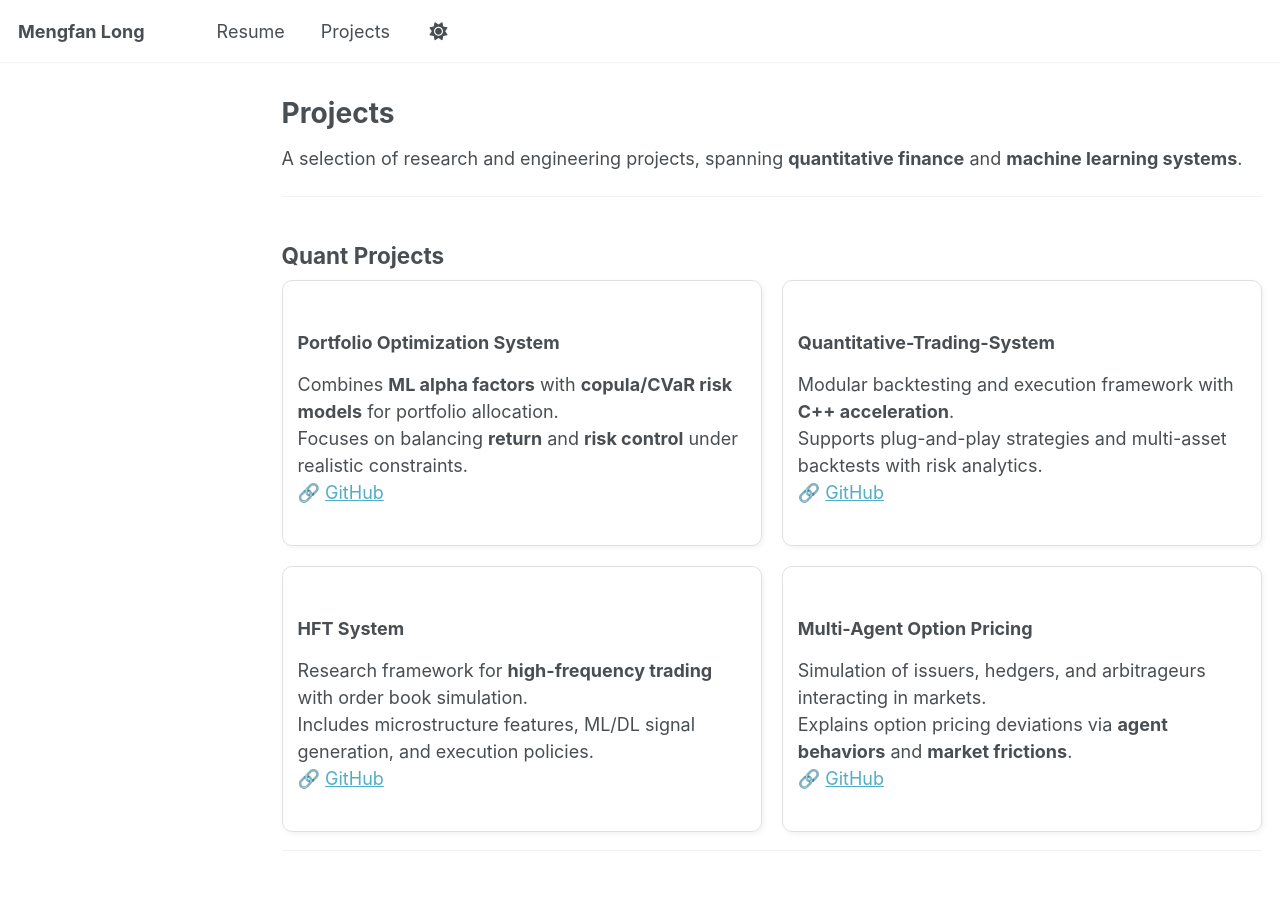
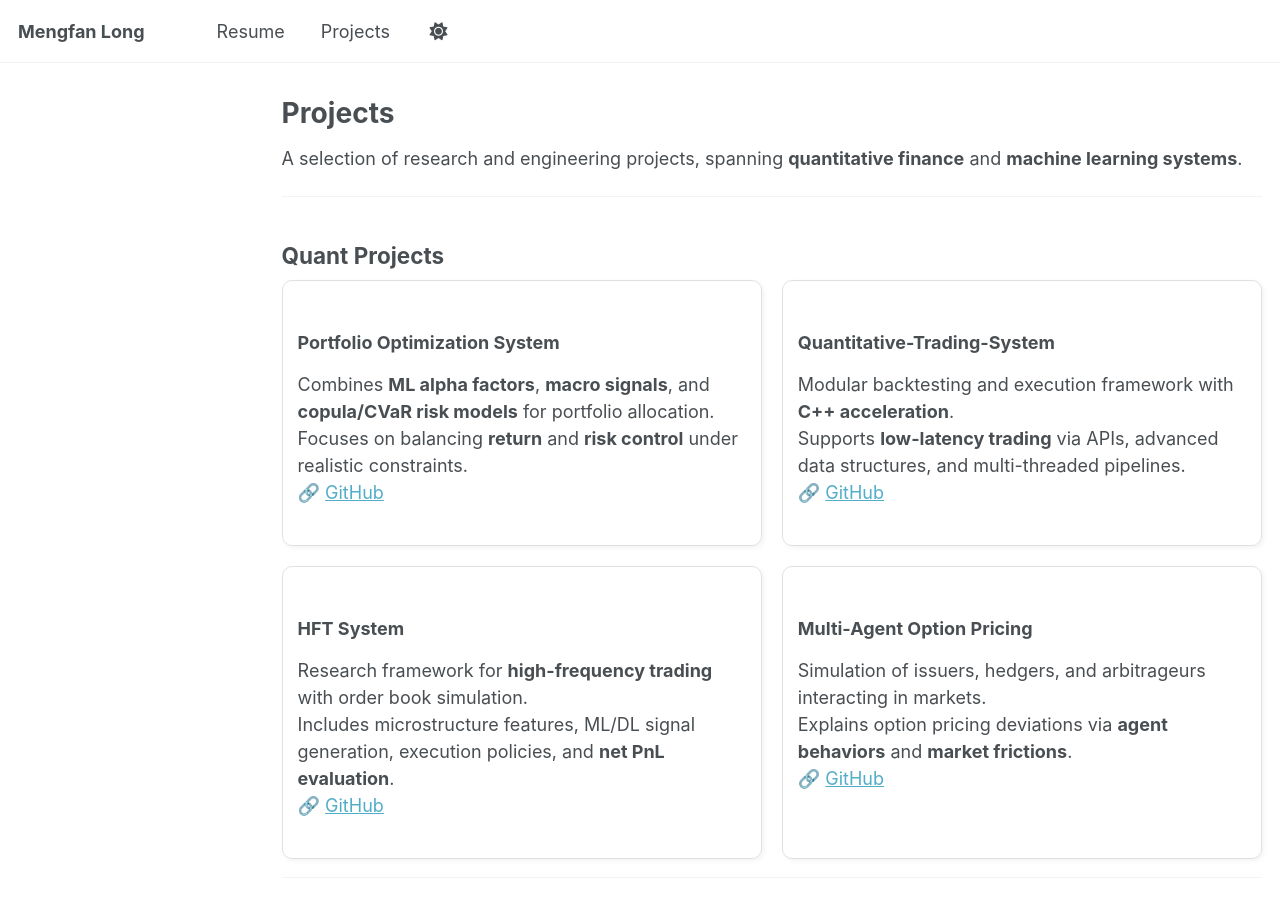
Before and after one commit to kevinlmf/kevinlmf.github.io, a Jekyll site: the page built from _pages/projects.md, in a window 1280 px wide and 900 px high. Built offline with Jekyll 4.4.1, drawn with Linux system fonts in a browser that asks for light colours; a script that is not in the unit is left out.

Commit message:
Update projects.md

```diff
--- a/_pages/projects.md
+++ b/_pages/projects.md
@@ -16,7 +16,7 @@ A selection of research and engineering projects, spanning **quantitative financ
   <div style="flex:1; min-width:320px; border:1px solid #e0e0e0; border-radius:10px; padding:15px; box-shadow:2px 2px 5px rgba(0,0,0,0.05);">
     <h3>Portfolio Optimization System</h3>
     <p>
-      Combines <b>ML alpha factors</b> with <b>copula/CVaR risk models</b> for portfolio allocation.<br>
+      Combines <b>ML alpha factors</b>, <b>macro signals</b>, and <b>copula/CVaR risk models</b> for portfolio allocation.<br>
       Focuses on balancing <b>return</b> and <b>risk control</b> under realistic constraints.<br>
       🔗 <a href="https://github.com/kevinlmf/Portfolio_Optimization" target="_blank">GitHub</a>
     </p>
@@ -26,7 +26,7 @@ A selection of research and engineering projects, spanning **quantitative financ
     <h3>Quantitative-Trading-System</h3>
     <p>
       Modular backtesting and execution framework with <b>C++ acceleration</b>.<br>
-      Supports plug-and-play strategies and multi-asset backtests with risk analytics.<br>
+      Supports <b>low-latency trading</b> via APIs, advanced data structures, and multi-threaded pipelines.<br>
       🔗 <a href="https://github.com/kevinlmf/Quantitive-Trading-System" target="_blank">GitHub</a>
     </p>
   </div>
@@ -35,7 +35,7 @@ A selection of research and engineering projects, spanning **quantitative financ
     <h3>HFT System</h3>
     <p>
       Research framework for <b>high-frequency trading</b> with order book simulation.<br>
-      Includes microstructure features, ML/DL signal generation, and execution policies.<br>
+      Includes microstructure features, ML/DL signal generation, execution policies, and <b>net PnL evaluation</b>.<br>
       🔗 <a href="https://github.com/kevinlmf/HFT_System" target="_blank">GitHub</a>
     </p>
   </div>
@@ -50,6 +50,7 @@ A selection of research and engineering projects, spanning **quantitative financ
   </div>
 
 </div>
+
 
 ---
 
```
